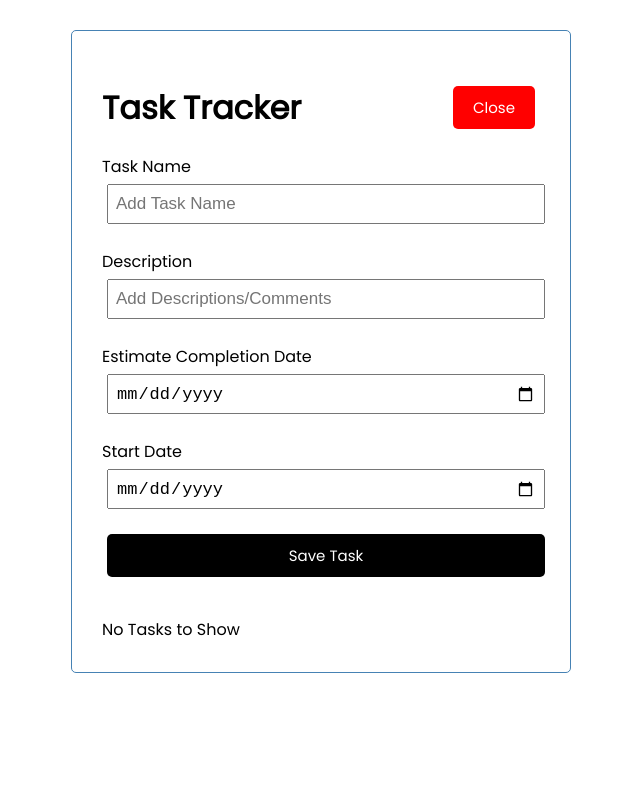
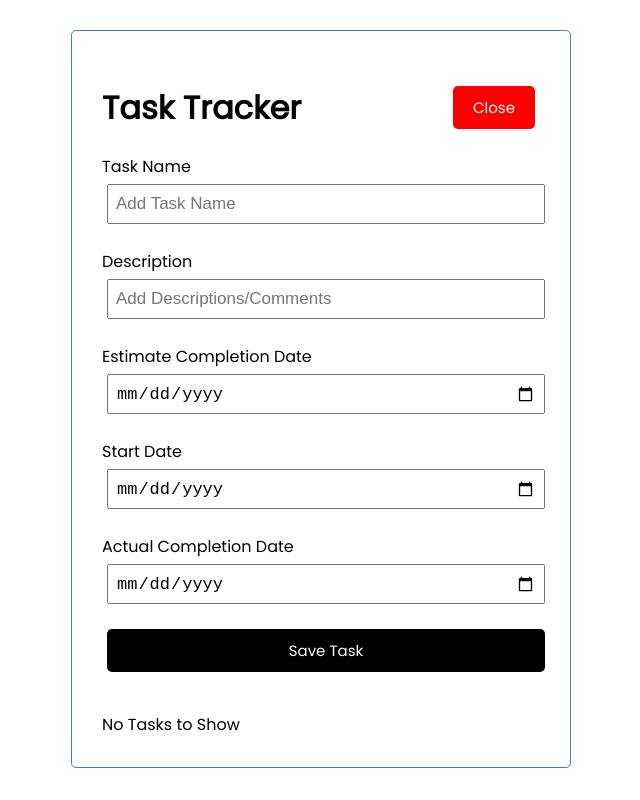
Before and after one commit to maja0011/task-tracker, a React (Create React App) app: page / in a window 1280 px wide. Both pictures are taken after a click on the button "Add". Shown: the whole page, without its empty margins (319-959 px from the left). Built offline with nearby package versions, Linux system fonts and the light colour scheme.

Commit message:
Added most of constraints and task object

```diff
--- a/src/components/AddTask.jsx
+++ b/src/components/AddTask.jsx
@@ -5,7 +5,8 @@ const AddTask = ({addTask}) => {
         text: "",
         description:"",
         estimationDate:"",
-        startDate: ""
+        startDate: "",
+        completionDate:"",
     });
 
 
@@ -31,18 +32,21 @@ const AddTask = ({addTask}) => {
           }
 
 
+
         addTask({
             text: task.text,
             description: task.description,
             estimationDate: task.estimationDate,
-            startDate: task.startDate
+            startDate: task.startDate,
+            completionDate: task.completionDate
         });
 
         setTask({
             text: "",
             description:"",
             estimationDate:"",
-            startDate: ""
+            startDate: "",
+            completionDate:""
         });
     };
 
@@ -101,6 +105,18 @@ const AddTask = ({addTask}) => {
                 />
 
             </div>
+
+            <div className="form-control">
+                <label>Actual Completion Date</label>
+                <input
+                name="completionDate"
+                type="date"
+                placeholder="Completion Date"
+                value={task.completionDate}
+                onChange={handleChange}
+                />
+
+            </div>
             <input type="submit" value="Save Task" className="btn btn-block"/>
 
 
--- a/src/components/Main.jsx
+++ b/src/components/Main.jsx
@@ -22,14 +22,70 @@ function Main() {
     //use state for adding tasks
     const [tasks, setTasks] = useState(getLocalStorage());
 
+
+
+
     //function for adding a task
     const addTask = (task) => {
         const id = Math.floor(Math.random() * 10000 +1);
+        const taskEstimationDate = new Date(task.estimationDate);
+        const taskStartDate = new Date(task.startDate);
+
+
+        const taskCompletionDate = new Date(task.completionDate);
+        let currentDate =new Date().toJSON().slice(0, 10);
+        let status;
+        let EstimationDatePlusFive = new Date(task.estimationDate);
+        let EstimationDatePlusOne = new Date(task.estimationDate);
+        let EstimationDateMinusSeven = new Date(task.estimationDate);
+        EstimationDatePlusFive.setDate(EstimationDatePlusFive.getDate() +5);
+        EstimationDatePlusOne.setDate(EstimationDatePlusOne.getDate() +1);
+        EstimationDateMinusSeven.setDate(EstimationDateMinusSeven.getDate() -7);
+        let convEstimationDatePlusFive = EstimationDatePlusFive.toJSON().slice(0, 10);
+        let convEstimationDatePlusOne = EstimationDatePlusOne.toJSON().slice(0, 10);
+
+        let health;
+
+
+
+
+        const estimateDifference = taskEstimationDate.getTime() - taskStartDate.getTime();
+        const estimateToCompletion = estimateDifference / (1000 * 3600 * 24);
+
+        if(currentDate <= task.estimationDate){
+            status = "On track";
+        } else if (currentDate > task.estimationDate){
+            status = "Late";
+        }
+
+        if(task.completionDate){
+            const completionDifference = taskCompletionDate.getTime() - taskStartDate.getTime();
+            var actualCompletion = completionDifference / (1000 * 3600 * 24);
+            status = "Terminated";
+
+            if(task.estimationDate >= task.completionDate){
+                health = "Green";
+                status = "On track";
+            } else if((task.completionDate >= convEstimationDatePlusOne ) && task.completionDate <= convEstimationDatePlusFive){
+                health = "Yellow";
+
+            } else if (task.completionDate > convEstimationDatePlusFive){
+                health = "Red";
+                status = "Late";
+            }
+
+        } else {
+            actualCompletion = null;
+        }
 
         //adding new id generated to the task array
         const newTask = {
             id: id,
-            ... task
+            estimateToCompletion: estimateToCompletion,
+            actualCompletion: actualCompletion,
+            status: status,
+            health: health,
+            ...task
         };
         setTasks([...tasks, newTask]);
     }
@@ -43,6 +99,8 @@ function Main() {
     const showTaskForm = () => {
         setShowAddButton(!showAddButton);
     };
+
+
 
     useEffect(() => {
         localStorage.setItem("myTasks", JSON.stringify(tasks));
--- a/src/components/Task.jsx
+++ b/src/components/Task.jsx
@@ -13,8 +13,13 @@ const Task = ({task, handleDelete}) => {
         />
     </h3>
     <p>Task Description: {task.description}</p>
-    <p>Task Estimation Date: {task. estimationDate}</p>
+    <p>Task Estimation Date: {task.estimationDate}</p>
     <p>Task Start Date: {task.startDate}</p>
+    <p>Task Actual Completion Date: {!task.completionDate ? "Completion Date not selected" : task.completionDate}</p>
+    <p>Task Estimate to Completion: {task.estimateToCompletion} days</p>
+    <p>Task Actual Completion: {!task.actualCompletion ? "No completion Date given" : `${task.actualCompletion} days`}</p>
+    <p>Task Status: {task.status}</p>
+    <p>Task Health: {!task.health ? "No completion Date given": task.health}</p>
 </div>
 );
 };
```
